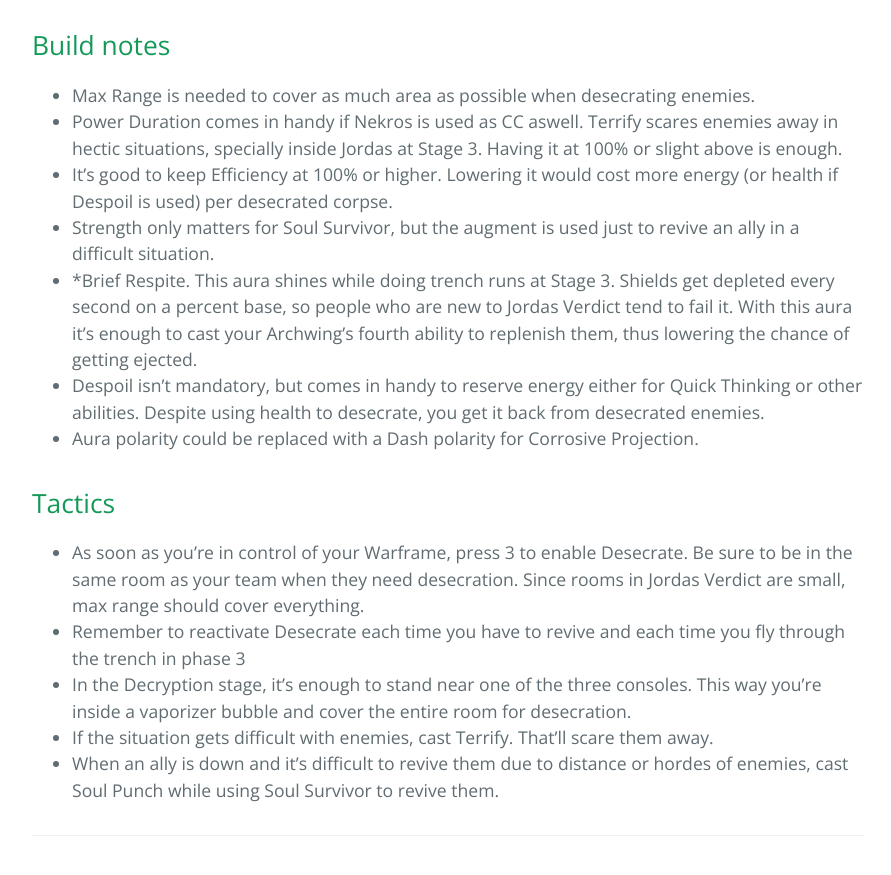
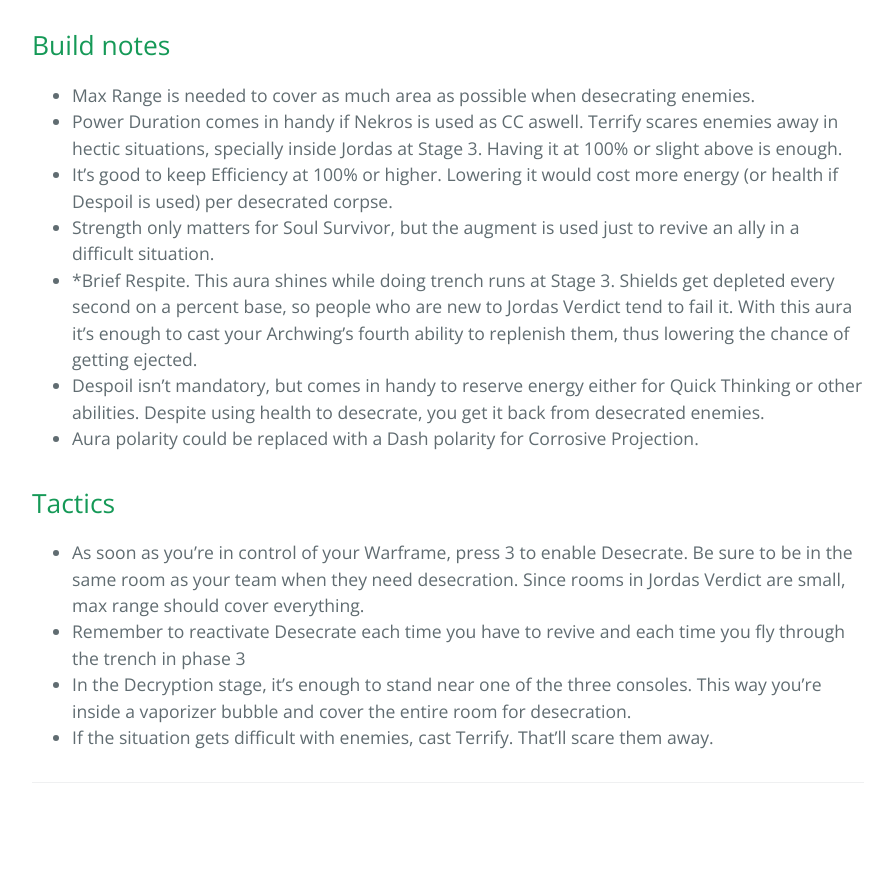
Before and after one commit to WFRSB/test, a Jekyll site: the page built from _Jordas-Verdict/nekros.md, in a window 1280 px wide and 900 px high, scrolled down 1767 px. Shown: the top 875 px of the window, without its empty margins (192-1083 px from the left). Built offline with Jekyll 4.4.1, drawn with Linux system fonts in a browser that asks for light colours; after the commit the page ends 2614 px from its top, so only the background shows below that; some of the changed lines change nothing that is shown.

Commit message:
Update nekros.md
Replaced Soul Survivor with Equilibrium, which should help newer players stay alive by giving them more ehp to work with. In addition, soul survivor is not very useful due to the 40% power strength by overextended lowered the health one revives with even further, particularly when reviving someone with 0 armour integrity, they often instantly die as soon as they get up, leading to a frustrating experience. Also put in corrosive projection instead of brief respite, though one might want to keep it on brief respite suggestion to let newer players benefit from it when flying the tunnels.

```diff
--- a/_Jordas-Verdict/nekros.md
+++ b/_Jordas-Verdict/nekros.md
@@ -11,7 +11,7 @@
 
 ## Recommended build
 
-![Nekros recommended build](https://lh6.googleusercontent.com/g-Wl-YcVnxnXXvDUSOUM0PFPSqhD_JvfHZosiOUpxjumf1u9Q-aO9du6v1WiZZNuC31hx0-lbK0ET6aOWHGcFWenFz3CLn3g7DbkQKBKNXDba2Fiv2GZDjtX6d-i2FTy_OGf7Tz7)
+![Nekros recommended build](https://cdn.discordapp.com/attachments/298094289525669889/305186977089716225/Nekros_Max_Range_JV.png)
 
 ## Budget build*
 
@@ -41,4 +41,3 @@
 * Remember to reactivate Desecrate each time you have to revive and each time you fly through the trench in phase 3
 * In the Decryption stage, it’s enough to stand near one of the three consoles. This way you’re inside a vaporizer bubble and cover the entire room for desecration.
 * If the situation gets difficult with enemies, cast Terrify. That’ll scare them away.
-* When an ally is down and it’s difficult to revive them due to distance or hordes of enemies, cast Soul Punch while using Soul Survivor to revive them.
```
